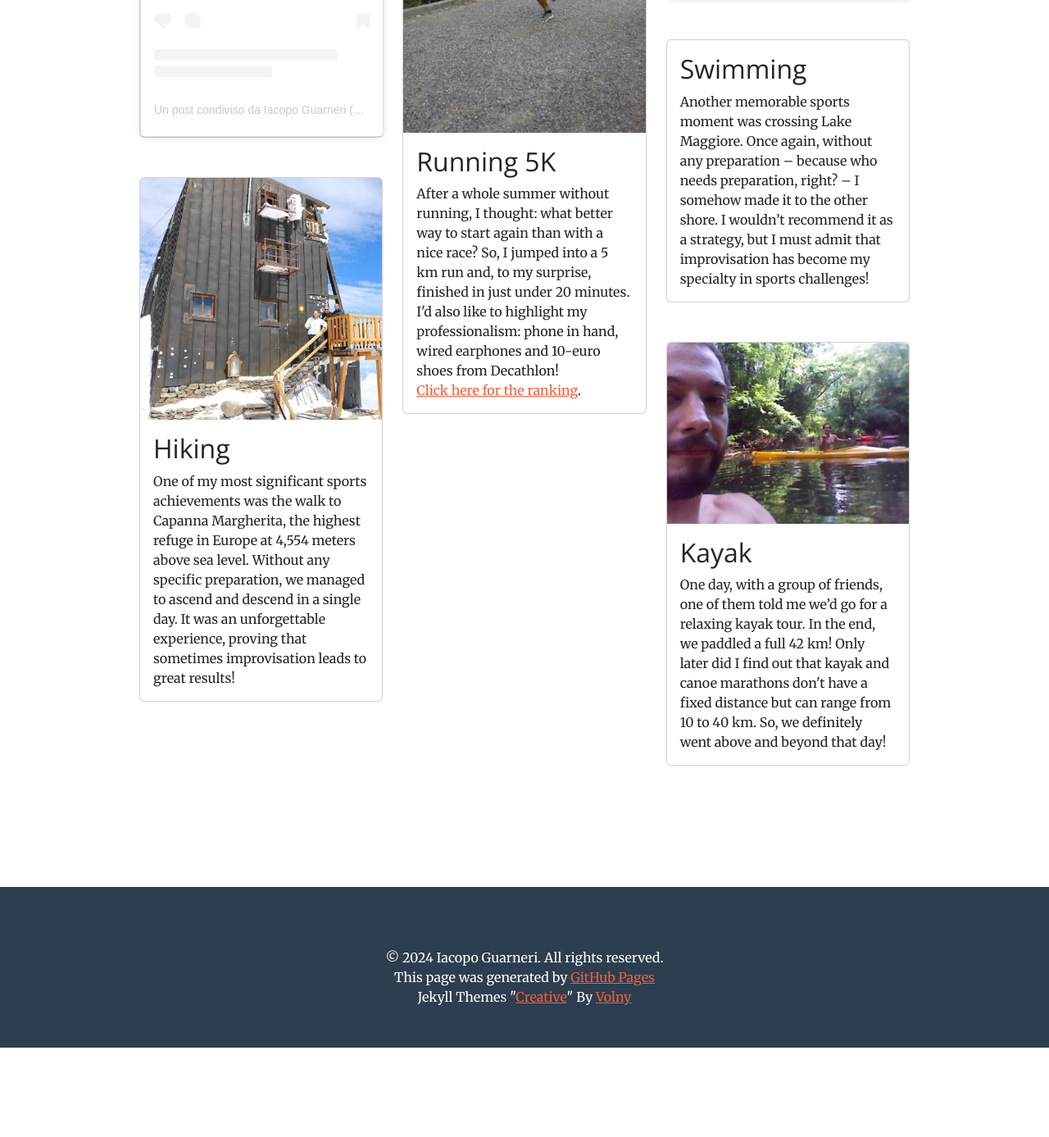
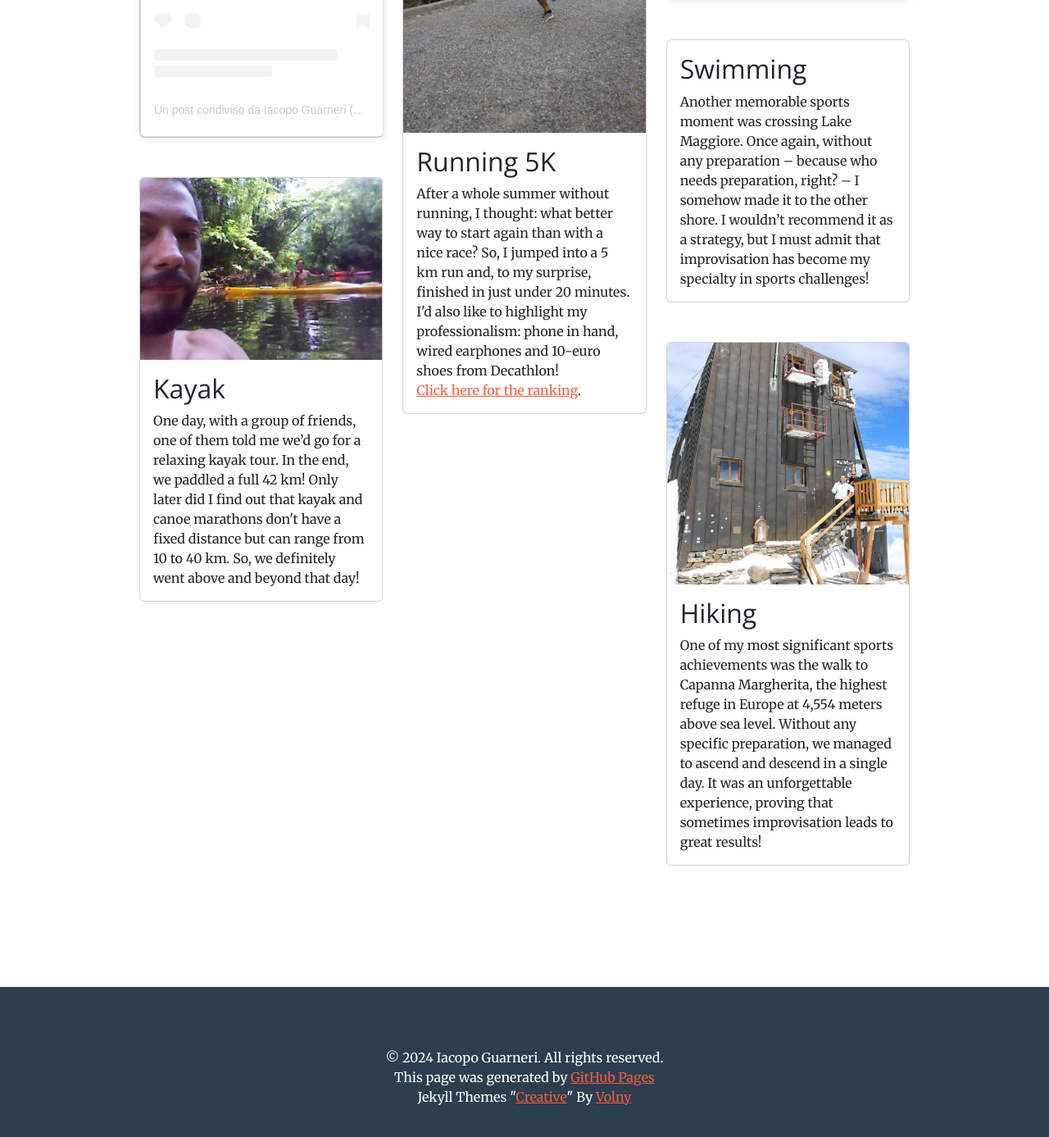
Before and after one commit to iacoposk8/iacoposk8.github.io, a Jekyll site: the page built from sports.html, in a window 1280 px wide and 1400 px high, scrolled down 1701 px. Shown: the top 1387 px of the window at 82% size. Built offline with Jekyll 4.4.1, drawn with Linux system fonts in a browser that asks for light colours; a script that is not in the unit is left out; before the commit the page ends 2979 px from its top, so only the background shows below that.

Commit message:
Update sports.html

```diff
--- a/sports.html
+++ b/sports.html
@@ -26,11 +26,12 @@ title: Best Sports Moments
     </div>
 
     <div class="card mb-5">
-      <a href="img/sports/Margherita.JPG" target="_blank"><img src="img/sports/Margherita_thumb.JPG" class="card-img-top"></a>
+      <a href="img/sports/Kayak.jpg" target="_blank"><img src="img/sports/Kayak.jpg" class="card-img-top"></a>
       <div class="card-body">
-        <h2 class="card-title">Hiking</h2>
-        <p class="card-text">One of my most significant sports achievements was the walk to Capanna Margherita, the highest refuge in Europe at 4,554 meters above sea level. Without any specific preparation, we managed to ascend and descend in a single day. It was an unforgettable experience, proving that sometimes improvisation leads to great results!</p>
+        <h2 class="card-title">Kayak</h2>
+        <p class="card-text">One day, with a group of friends, one of them told me we’d go for a relaxing kayak tour. In the end, we paddled a full 42 km! Only later did I find out that kayak and canoe marathons don't have a fixed distance but can range from 10 to 40 km. So, we definitely went above and beyond that day!</p>
       </div>
+      <div class="strava-embed-placeholder" data-embed-type="activity" data-embed-id="5779532566" data-style="standard"></div>
     </div>
 
   </div>
@@ -78,12 +79,11 @@ title: Best Sports Moments
     </div>
 
     <div class="card mb-5">
-      <a href="img/sports/Kayak.jpg" target="_blank"><img src="img/sports/Kayak.jpg" class="card-img-top"></a>
+      <a href="img/sports/Margherita.JPG" target="_blank"><img src="img/sports/Margherita_thumb.JPG" class="card-img-top"></a>
       <div class="card-body">
-        <h2 class="card-title">Kayak</h2>
-        <p class="card-text">One day, with a group of friends, one of them told me we’d go for a relaxing kayak tour. In the end, we paddled a full 42 km! Only later did I find out that kayak and canoe marathons don't have a fixed distance but can range from 10 to 40 km. So, we definitely went above and beyond that day!</p>
+        <h2 class="card-title">Hiking</h2>
+        <p class="card-text">One of my most significant sports achievements was the walk to Capanna Margherita, the highest refuge in Europe at 4,554 meters above sea level. Without any specific preparation, we managed to ascend and descend in a single day. It was an unforgettable experience, proving that sometimes improvisation leads to great results!</p>
       </div>
-      <div class="strava-embed-placeholder" data-embed-type="activity" data-embed-id="5779532566" data-style="standard"></div>
     </div>
 
   </div>
```
